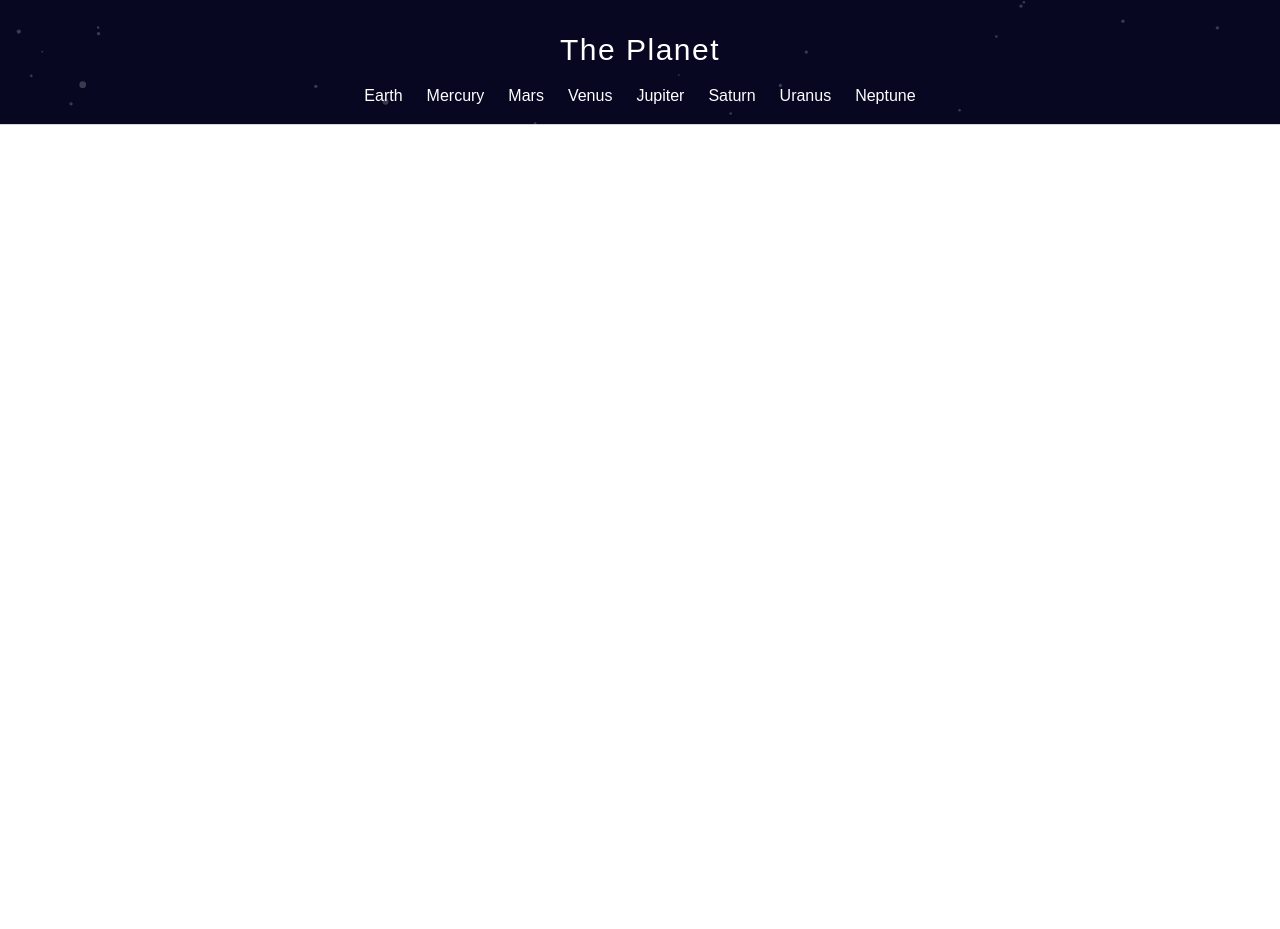
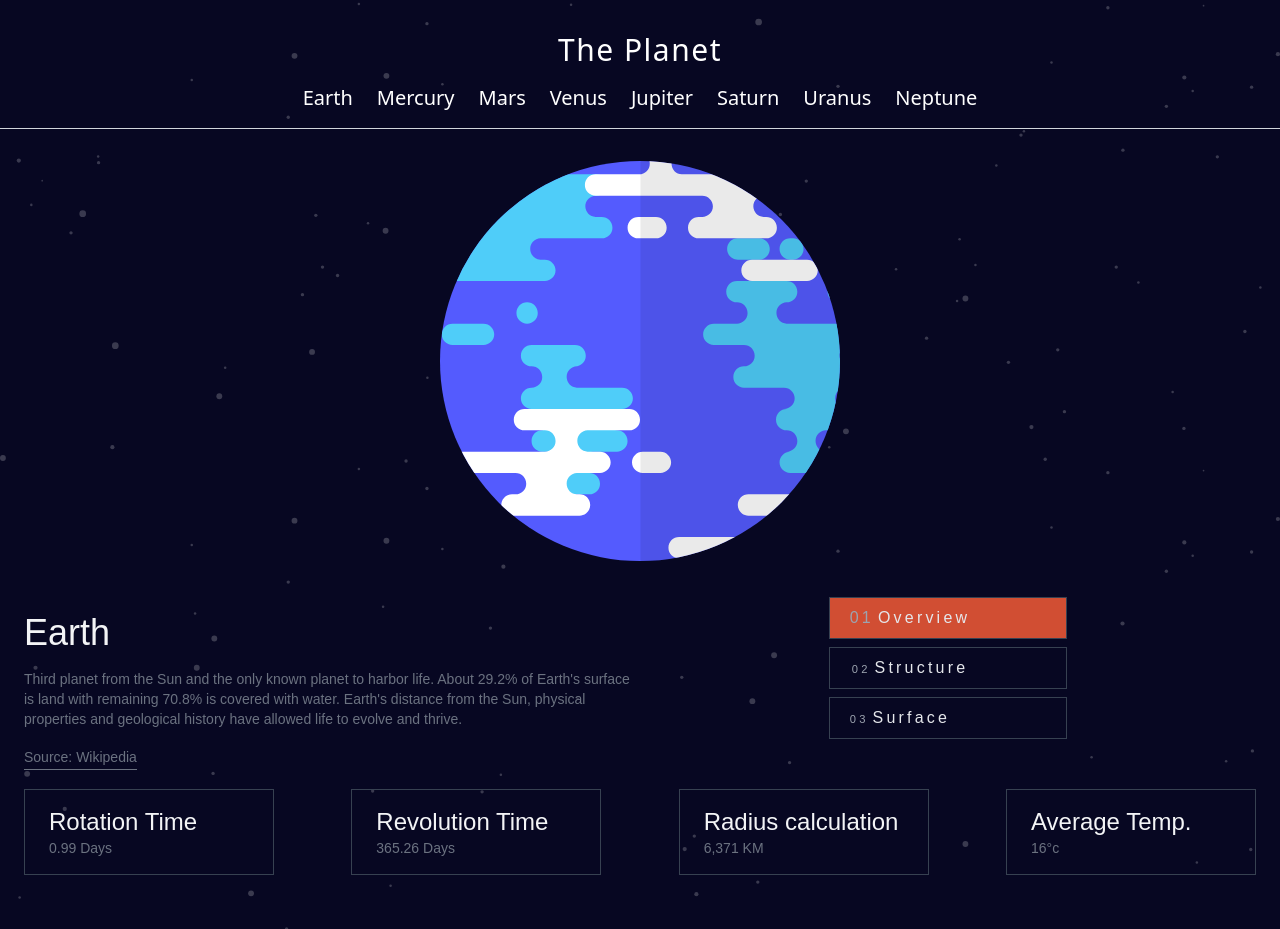
Before and after one commit to Afaqak/planet-facts-site, a Next.js app: page /earth in a window 1280 px wide. Before the commit the page ends 800 px from the top, so only its background shows below. Built offline with nearby package versions, Linux system fonts and the light colour scheme.

Commit message:
finally done

```diff
--- a/components/main.tsx
+++ b/components/main.tsx
@@ -1,30 +1,54 @@
-import React from "react";
+import React, { useEffect } from "react";
 import data from "../data.json";
 import Link from "next/link";
-const Main = () => {
+
+const Main = ({planet}:{planet:string}) => {
+  let planetData = data.find((planetData) => planetData.name.toLowerCase() === planet.toLowerCase()) as any;
+  if (!planetData) {
+    return <div>Planet not found</div>
+  }
   const [activeButton, setActiveButton] = React.useState(1);
+  const [activeImage, setActiveImage] = React.useState(planetData?.images.planet);
+  const [activeFeature, setActiveFeature] = React.useState(planetData?.overview);
 
+  useEffect(() => {
+    setActiveImage(planetData?.images.planet);
+    setActiveFeature(planetData?.overview);
+  }, [planetData]);
   const handleButtonClick = (buttonNumber: number) => {
     setActiveButton(buttonNumber);
   };
   return (
     <div
-      className="py-4 px-6
+      className="py-3 px-6
     text-gray-100 font-antonio flex flex-col justify-center items-center
     "
     >
       <div className="flex flex-col-reverse
       md:flex-col justify-center items-center">
       <div className="mt-5">
-        <img src={data[0].images.planet} alt="planet" />
+        <img
+        className="w-[300px] md:w-[400px] mb-4"
+        src={
+          activeImage
+        } alt="planet" />
       </div>
-      <div className="flex flex-col md:flex-row mt-5">
-        <div className="w-1/2">
-          <h1 className="text-5xl font-normal">{data[0].name}</h1>
+      <div className="flex
+      justify-center items-center md:justify-start md:items-start
+      flex-col-reverse md:flex-row mt-5">
+        <div className="w-[80%] md:w-1/2 mt-4">
+          <h1 className="text-3xl md:text-4xl
+          font-normal">{
+            planetData?.name
+          }</h1>
           <p className="text-sm text-gray-500 py-4">
-            {data[0].overview.content}
+            {
+            activeFeature.content
+            }
           </p>
-          <Link href={data[0].overview.source}>
+          <Link href={
+            activeFeature.source
+          }>
             <span
               className="text-sm text-gray-500
           border-b border-gray-500 py-1 hover:text-gray-300
@@ -35,64 +59,93 @@ const Main = () => {
           </Link>
         </div>
         <div className="w-1/2 flex flex-col justify-center items-center main-work">
-          <div className="flex flex-col space-y-2">
+          <div className="flex flex-row md:flex-col md:gap-2 ">
             <button
-              className={`tracking-[0.2rem] text-md text-gray-200 cursor-pointer text-start border border-gray-700 py-2 px-4 pr-24 hover:bg-gray-700 hover:bg-opacity-40 ${
+
+              className={`
+              md:min-w-[150px]
+              tracking-[0.2rem] text-[0.75rem] sm:text-[1rem] text-gray-200 cursor-pointer text-start border border-gray-700 py-2 px-4 md:pr-24 hover:bg-gray-700 hover:bg-opacity-40 ${
                 activeButton === 1 ? "active" : ""
               }`}
-              onClick={() => handleButtonClick(1)}
+              onClick={() => {handleButtonClick(1)
+                setActiveImage(
+                  planetData?.images.planet);
+                setActiveFeature(
+                  planetData?.overview
+                );
+              }}
             >
-              <span className="text-gray-400 text-[0.7rem] leading-[0.4rem] px-2">
+              <span className="hidden md:inline text-gray-400 text-[0.7rem] md:text-[1rem] leading-[0.4rem] px-1">
                 01
               </span>
               Overview
             </button>
             <button
-              className={`tracking-[0.2rem] text-md text-gray-200 cursor-pointer focus:text-gray-100 border border-gray-700 py-2 px-4 pr-24 hover:bg-gray-700 hover:bg-opacity-40 ${
+
+              className={`
+              md:min-w-[150px]
+              tracking-[0.2rem] text-[0.75rem]  sm:text-[1rem] text-gray-200 cursor-pointer focus:text-gray-100 border border-gray-700 py-2 px-4 md:pr-24 hover:bg-gray-700 hover:bg-opacity-40 ${
                 activeButton === 2 ? "active" : ""
               }`}
-              onClick={() => handleButtonClick(2)}
+              onClick={() => {
+                setActiveImage(planetData?.images.internal);
+                setActiveFeature(planetData?.structure);
+                handleButtonClick(2)}}
             >
-              <span className="text-gray-400 text-[0.7rem] leading-[0.4rem] px-2">
+              <span className="hidden md:inline text-gray-400 text-[0.7rem] leading-[0.4rem] px-1">
                 02
               </span>
-              Internal Structure
+              Structure
             </button>
             <button
-              className={`tracking-[0.2rem] text-md text-gray-200 cursor-pointer text-start border border-gray-700 py-2 px-4 pr-24 hover:bg-gray-700 hover:bg-opacity-40 ${
+              data-testid="surface"
+              className={`
+              md:min-w-[150px]
+              tracking-[0.2rem] text-[0.75rem] sm:text-[1rem] text-gray-200 cursor-pointer text-start border border-gray-700 py-2 px-4 md:pr-24 hover:bg-gray-700 hover:bg-opacity-40 ${
                 activeButton === 3 ? "active" : ""
               }`}
-              onClick={() => handleButtonClick(3)}
+              onClick={() => {handleButtonClick(3)
+                setActiveImage(planetData?.images.geology);
+                setActiveFeature(planetData?.geology);
+              }}
             >
-              <span className="text-gray-400 text-[0.7rem] leading-[0.4rem] px-2">
+              <span className="hidden md:inline text-gray-400 text-[0.7rem] leading-[0.4rem] px-1">
                 03
               </span>
-              Surface Geology
+              Surface
             </button>
           </div>
         </div>
       </div>
       </div>
       <div
-        className="flex flex-col md:flex-row mt-5
-          justify-between items-center w-full space-x-2
+        className="flex flex-col flex-wrap  md:flex-row mt-5
+          justify-between items-center w-full gap-2 pb-4
         "
       >
-        <div className="min-w-1/4 h-24 border border-gray-700 py-4 px-6">
+        <div className="
+        min-w-[250px]
+        border border-gray-700 py-4 px-6">
           <h1 className="text-2xl font-normal">Rotation Time</h1>
-          <p className="text-gray-500 text-sm">{data[0].rotation}</p>
+          <p className="text-gray-500 text-sm">{planetData.rotation}</p>
         </div>
-        <div className="min-w-1/4 h-24 border border-gray-700 py-4 px-6">
+        <div className="
+        min-w-[250px]
+        border border-gray-700 py-4 px-6">
           <h1 className="text-2xl font-normal">Revolution Time</h1>
-          <p className="text-gray-500 text-sm">{data[0].revolution}</p>
+          <p className="text-gray-500 text-sm">{planetData.revolution}</p>
         </div>
-        <div className="min-w-1/4 h-24 border border-gray-700 py-4 px-6">
-          <h1 className="text-2xl font-normal">Radius</h1>
-          <p className="text-gray-500 text-sm">{data[0].radius}</p>
+        <div className="
+        min-w-[250px]
+        border border-gray-700 py-4 px-6">
+          <h1 className="text-2xl font-normal">Radius calculation</h1>
+          <p className="text-gray-500 text-sm">{planetData.radius}</p>
         </div>
-        <div className="min-w-1/4 h-24 border border-gray-700 py-4 px-6">
+        <div className="
+        min-w-[250px]
+        border border-gray-700 py-4 px-6">
           <h1 className="text-2xl font-normal">Average Temp.</h1>
-          <p className="text-gray-500 text-sm">{data[0].temperature}</p>
+          <p className="text-gray-500 text-sm">{planetData.temperature}</p>
         </div>
       </div>
     </div>
--- a/components/navbar.tsx
+++ b/components/navbar.tsx
@@ -16,7 +16,7 @@ const Navbar = () => {
   return (
     <nav
       className="text-white px-8 py-4  flex flex-row md:flex-col
-    justify-between items-center border-b border-gray-300 font-antonio
+    justify-between items-center border-b border-gray-300 font-sans
     bg-background-stars bg-cover bg-center bg-no-repeat bg-fixed
     bg-[#070722]
     "
@@ -25,17 +25,26 @@ const Navbar = () => {
       <FontAwesomeIcon
         icon={faBars}
         onClick={() => setShow(!show)}
-        className="md:hidden h-7 w-7 z-30"
+        className="md:hidden h-7 w-7 z-30 text-gray-400 cursor-pointer"
       />
       <ul
-        className={`hidden
+        className={`hidden font-medium text-xl
       md:flex md:space-x-6`}
       >
-        <li>
+        <li
+          className="hover:scale-110 transition-all duration-300 transform
+        hover:text-gray-300
+"
+        >
           <Link href="/">Earth</Link>
         </li>
         {planets.map((planet) => (
-          <li key={planet}>
+          <li
+            className="hover:scale-110 transition-all duration-300 transform
+          hover:text-gray-300
+          "
+            key={planet}
+          >
             <Link href={`/${planet.toLowerCase()}`}>{planet}</Link>
           </li>
         ))}
@@ -44,7 +53,7 @@ const Navbar = () => {
         className={`div absolute top-0 left-0
       ${show ? "block" : "hidden"}
       md:hidden
-      w-full h-full bg-black bg-opacity-80 z-10
+      w-full h-full bg-gray-100  z-10 text-black
       p-4
       `}
       >
@@ -53,11 +62,21 @@ const Navbar = () => {
         text-xl
         space-y-2 overflow-y-hidden mt-20"
         >
-            <li className="border-gray-500 p-3 border-b">
-              <Link href={`/`}>Earth</Link>
-            </li>
+          <li
+            className="border-gray-500 p-3 border-b
+             hover:text-gray-700 transition-all duration-300 transform
+            hover:translate-x-2"
+          >
+            <Link href={`/`}>Earth</Link>
+          </li>
           {planets.map((planet) => (
-            <li key={planet} className="border-gray-500 p-3 border-b">
+            <li
+              key={planet}
+              className="border-gray-500 p-3 border-b
+             hover:text-gray-700 transition-all duration-300 transform
+            hover:translate-x-2
+            "
+            >
               <Link href={`/${planet.toLowerCase()}`}>{planet}</Link>
             </li>
           ))}
--- a/pages/[planets]/index.tsx
+++ b/pages/[planets]/index.tsx
@@ -1,16 +1,25 @@
 import React,{useState} from 'react'
 import { useRouter } from 'next/router'
 import data from '../../data.json';
-
+import Main from '../../components/main';
 const Planets = () => {
     const router = useRouter();
     const { planets } = router.query;
-    const planet = data.find((planet) => planet.name.toLowerCase() === planets);
+    const planet = data.find((planet) => planet.name.toLowerCase() === planets) as any;
+  if (!planet) {
+    return <div>Planet not found</div>
+  }
     console.log(planet);
   return (
     <div>
-
-    </div>
+        <div
+        className="font-mono relative min-h-screen
+        bg-background-stars bg-cover bg-center bg-no-repeat bg-fixed
+    bg-[#070722]"
+      >
+      <Main planet={planet?.name} />
+      </div>
+      </div>
 
   )
 }
--- a/pages/index.tsx
+++ b/pages/index.tsx
@@ -1,28 +1,8 @@
 import Head from "next/head";
-import data from "../data.json";
-import { useState } from "react";
 import Main from "../components/main";
-import Footer from "../components/footer";
-import Image from "next/image";
-import { useRouter } from "next/router";
-
-type Feature = {
-  rotation: string;
-  revolution: string;
-  radius: string;
-  temperature: string;
-};
 
 export default function Home() {
-  const planet = data[0];
-  const [category, setCategory] = useState(planet.overview);
-  const [image, setImage] = useState(planet.images.planet);
-  const feature: Feature = {
-    rotation: planet.rotation,
-    revolution: planet.revolution,
-    radius: planet.radius,
-    temperature: planet.temperature,
-  };
+
 
   return (
     <div>
@@ -36,7 +16,9 @@ export default function Home() {
         bg-background-stars bg-cover bg-center bg-no-repeat bg-fixed
     bg-[#070722]"
       >
-        <Main />
+        <Main
+        planet={'Earth'}
+        />
 
       </div>
     </div>
```
Also changed, not shown: components/footer.tsx (deleted, +0 -44 lines).
